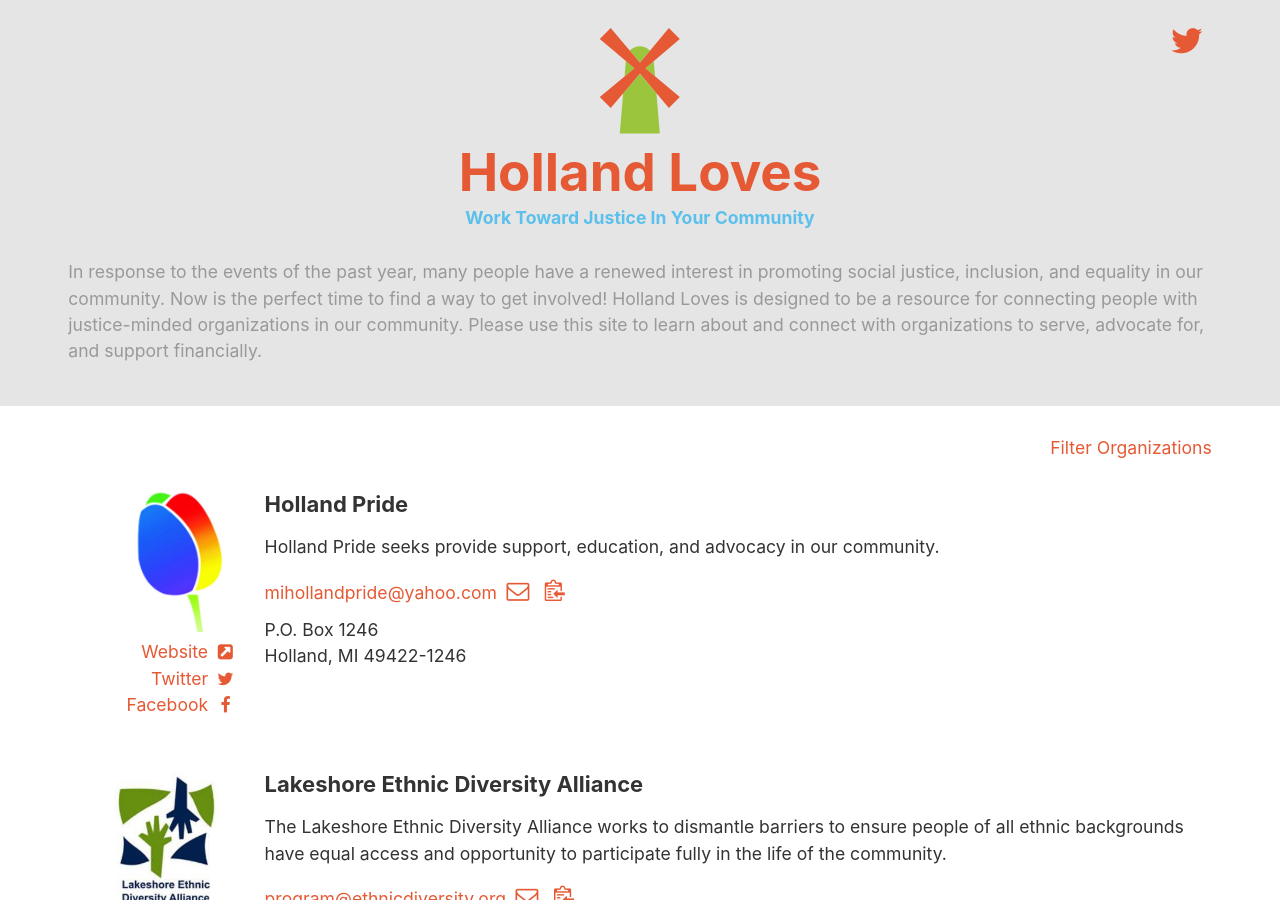
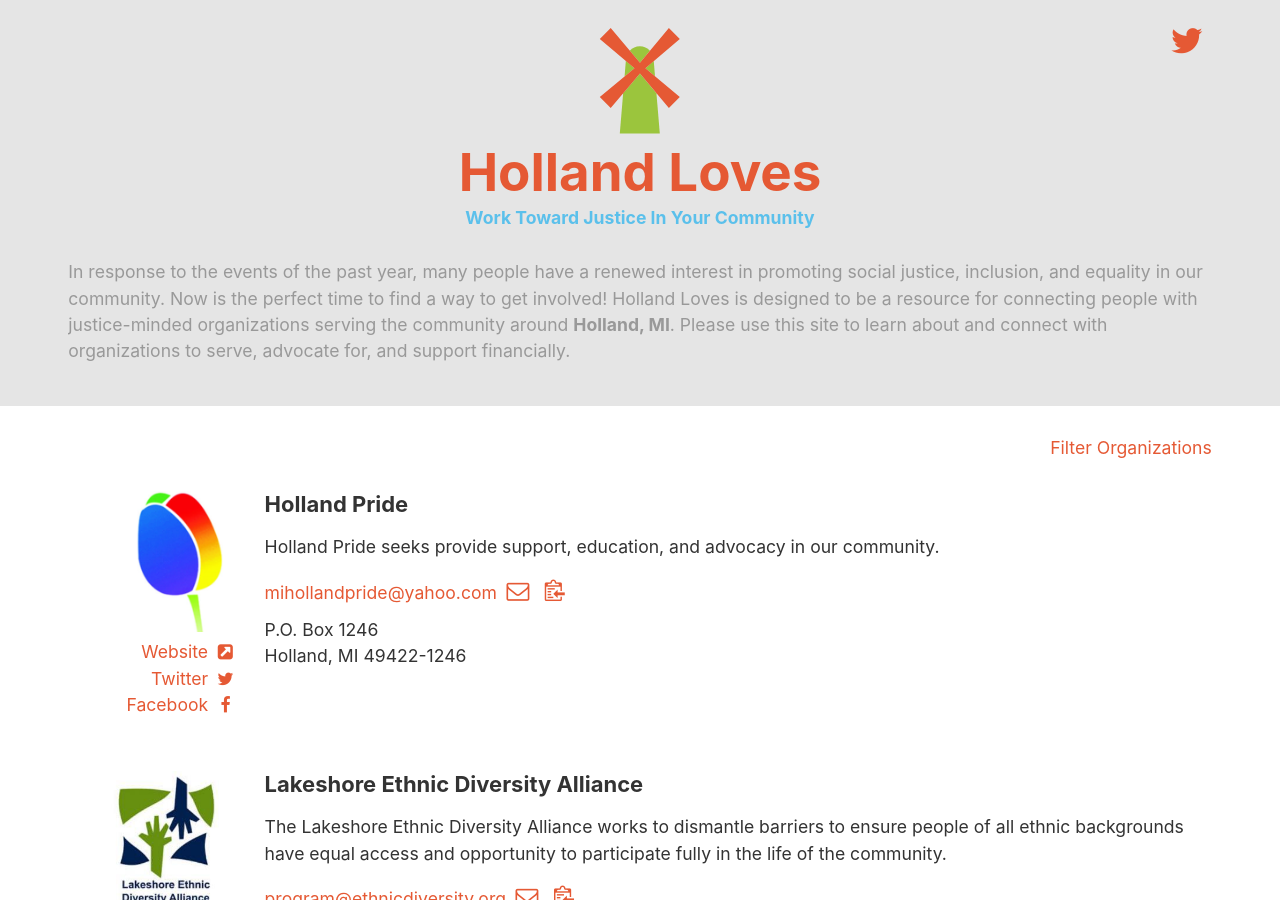
Before and after one commit to andrewbredow/hollandloves, a Jekyll site: the page built from index.html, in a window 1280 px wide and 900 px high. Built offline with Jekyll 4.4.1, drawn with Linux system fonts in a browser that asks for light colours; comment, search, counter and statistics services are not loaded.

Commit message:
Specify which Holland we're talking about.

```diff
--- a/_includes/description.html
+++ b/_includes/description.html
@@ -3,6 +3,6 @@
   interest in promoting social justice, inclusion, and equality in our
   community. Now is the perfect time to find a way to get involved! Holland
   Loves is designed to be a resource for connecting people with justice-minded
-  organizations in our community. Please use this site to learn about and
+  organizations serving the community around <strong>Holland, MI</strong>. Please use this site to learn about and
   connect with organizations to serve, advocate for, and support financially.
 </p>
```
